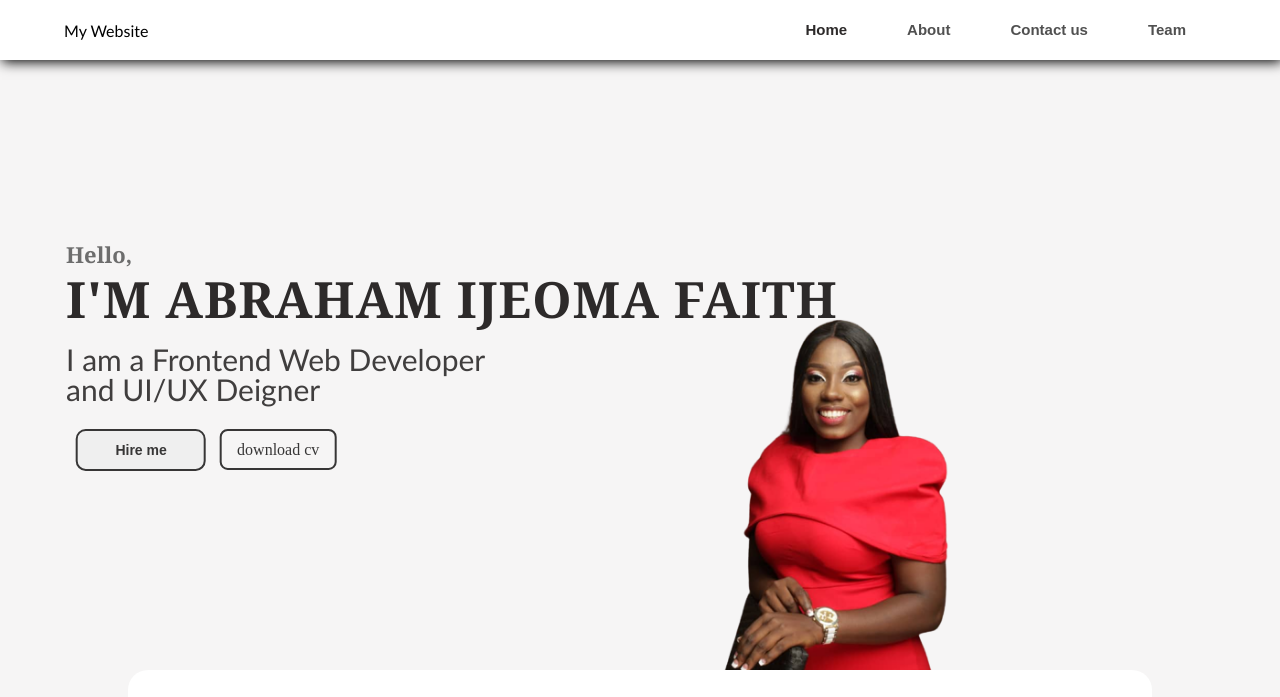
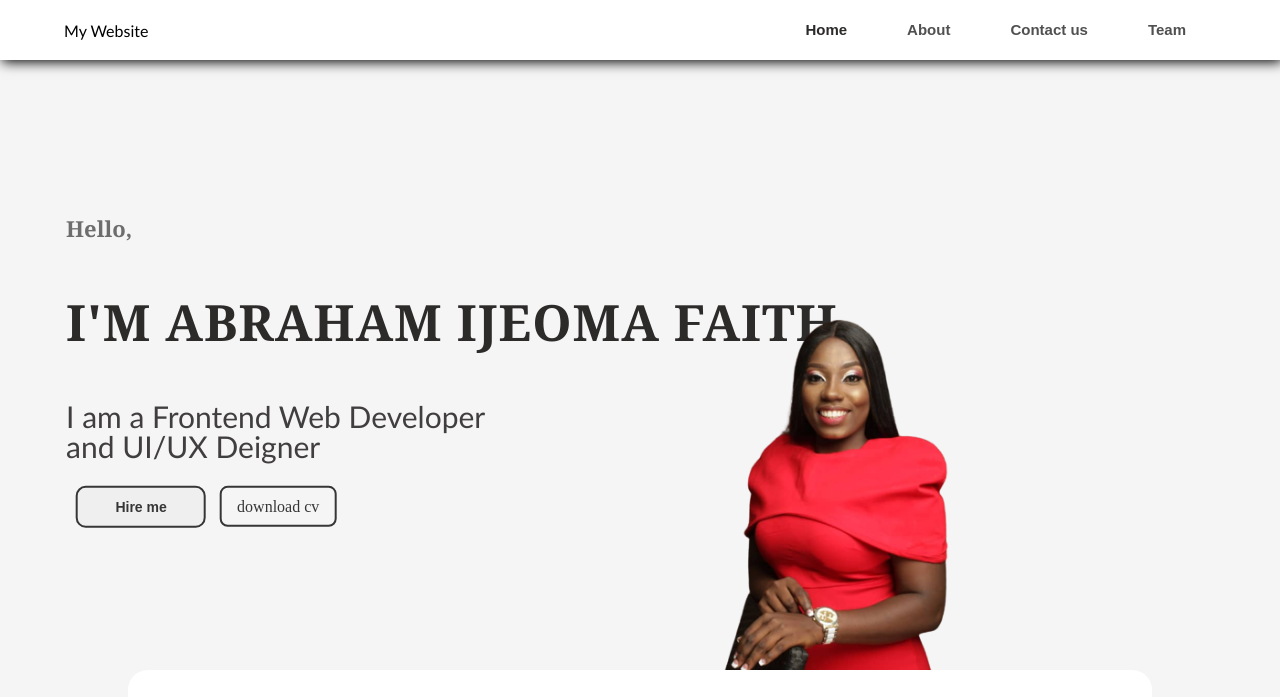
Before and after one commit to ijeblack/Ijeoma-portfolio, a plain HTML site: page index.html in a window 1280 px wide. Shown: the top 697 px of the page. Drawn offline with Linux system fonts and the light colour scheme.

Commit message:
Fixed header text

```diff
--- a/css/style.css
+++ b/css/style.css
@@ -91,7 +91,6 @@ nav ul li a {
 
 
 .text-container p {
-    line-height: 0px;
     margin: 45px 0px 25px;
 }
 
```
